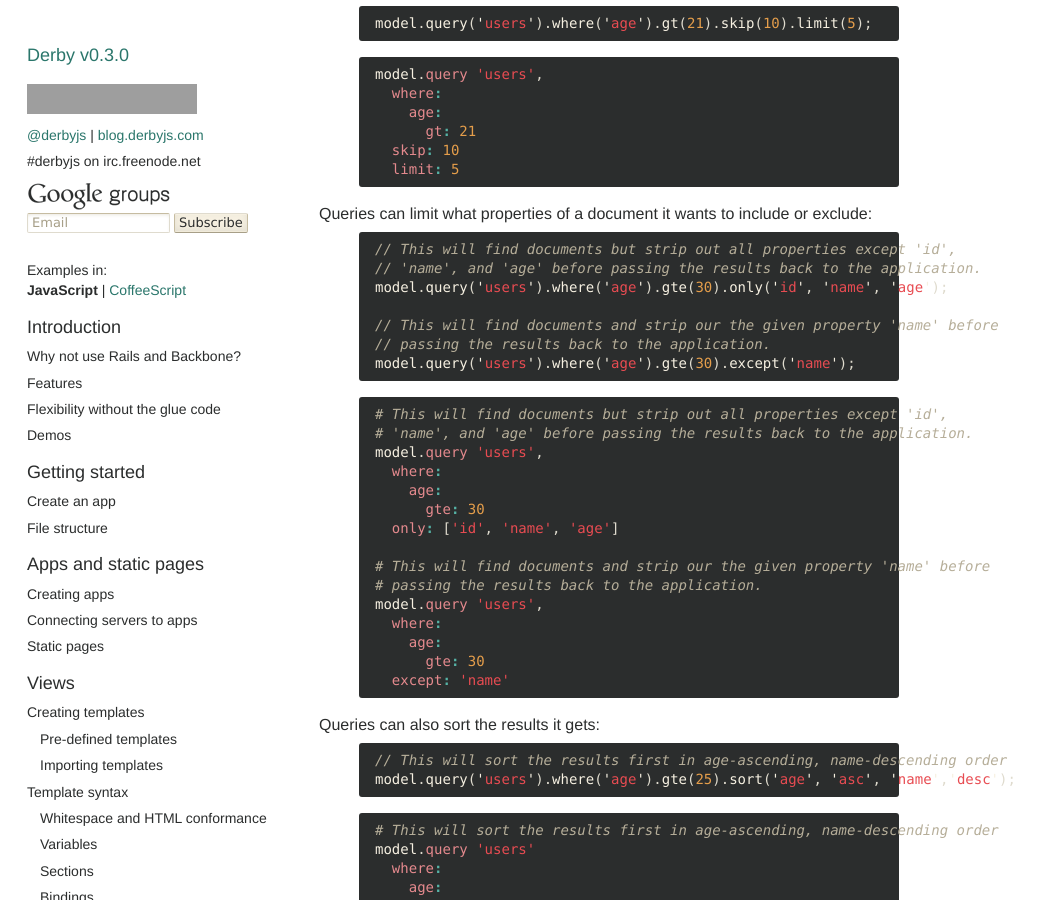
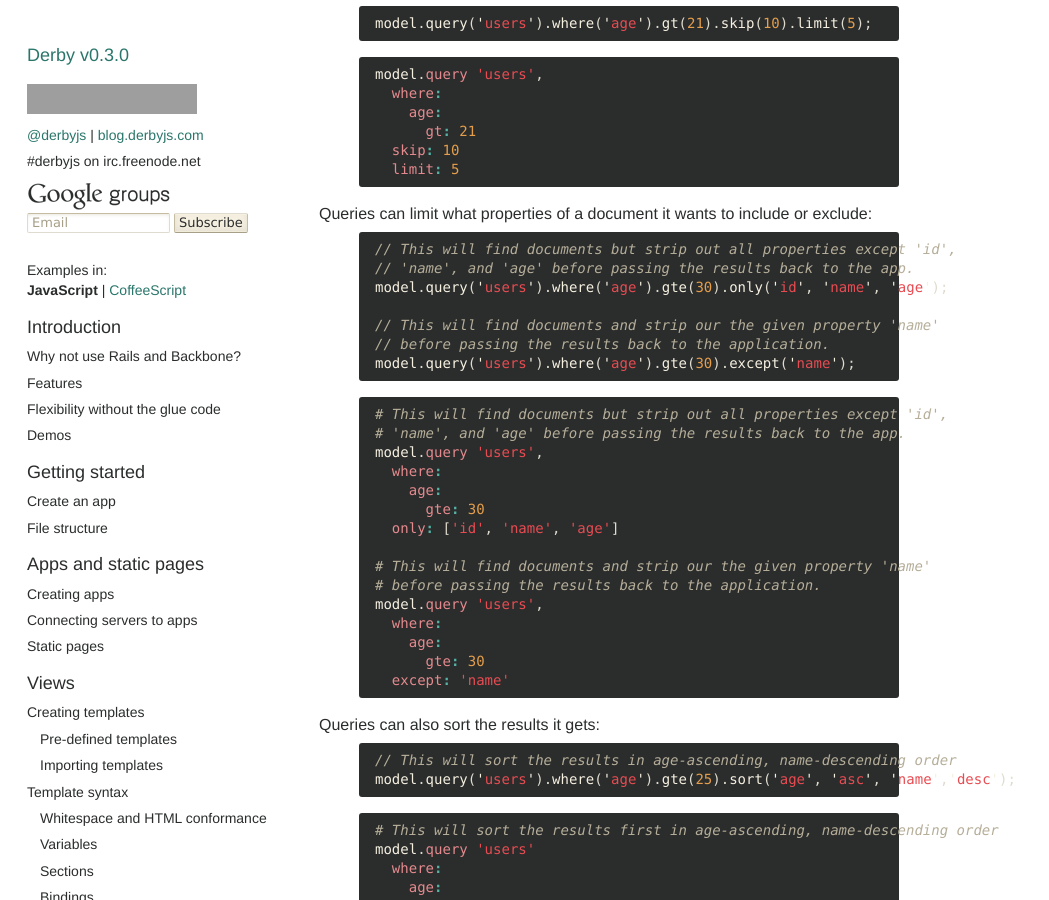
Before and after one commit to derbyjs/derby, a Jekyll site: the page built from index.md, in a window 1280 px wide and 900 px high, scrolled down 40366 px. Shown: the whole window, without its empty margins (0-1049 px from the left). Built offline with Jekyll 4.4.1, drawn with Linux system fonts in a browser that asks for light colours; some of the changed text lies outside the part shown; grey boxes are pictures that could not be loaded.

```diff
--- a/index.md
+++ b/index.md
@@ -1671,24 +1671,24 @@ Queries can limit what properties of a document it wants to include or exclude:
 
 {% highlight javascript %}
 // This will find documents but strip out all properties except 'id',
-// 'name', and 'age' before passing the results back to the application.
+// 'name', and 'age' before passing the results back to the app.
 model.query('users').where('age').gte(30).only('id', 'name', 'age');
 
-// This will find documents and strip our the given property 'name' before
-// passing the results back to the application.
+// This will find documents and strip our the given property 'name'
+// before passing the results back to the application.
 model.query('users').where('age').gte(30).except('name');
 {% endhighlight %}
 {% highlight coffeescript %}
 # This will find documents but strip out all properties except 'id',
-# 'name', and 'age' before passing the results back to the application.
+# 'name', and 'age' before passing the results back to the app.
 model.query 'users',
   where:
     age:
       gte: 30
   only: ['id', 'name', 'age']
 
-# This will find documents and strip our the given property 'name' before
-# passing the results back to the application.
+# This will find documents and strip our the given property 'name'
+# before passing the results back to the application.
 model.query 'users',
   where:
     age:
@@ -1699,7 +1699,7 @@ model.query 'users',
 Queries can also sort the results it gets:
 
 {% highlight javascript %}
-// This will sort the results first in age-ascending, name-descending order
+// This will sort the results in age-ascending, name-descending order
 model.query('users').where('age').gte(25).sort('age', 'asc', 'name','desc');
 {% endhighlight %}
 {% highlight coffeescript %}
```
Also changed, not shown: other parts of index.md (+2 -2 lines).
